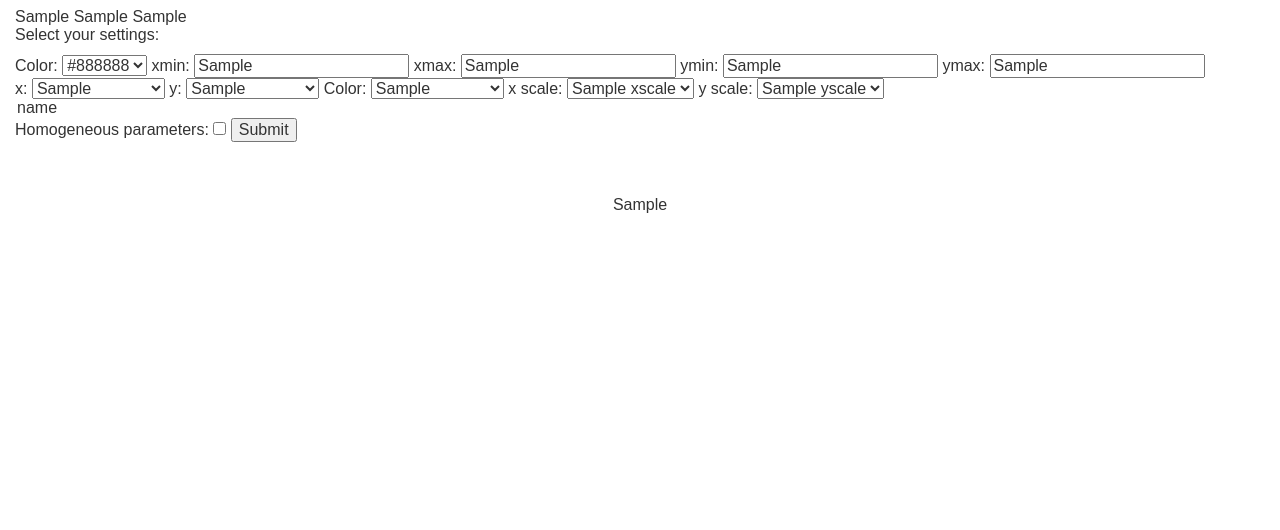
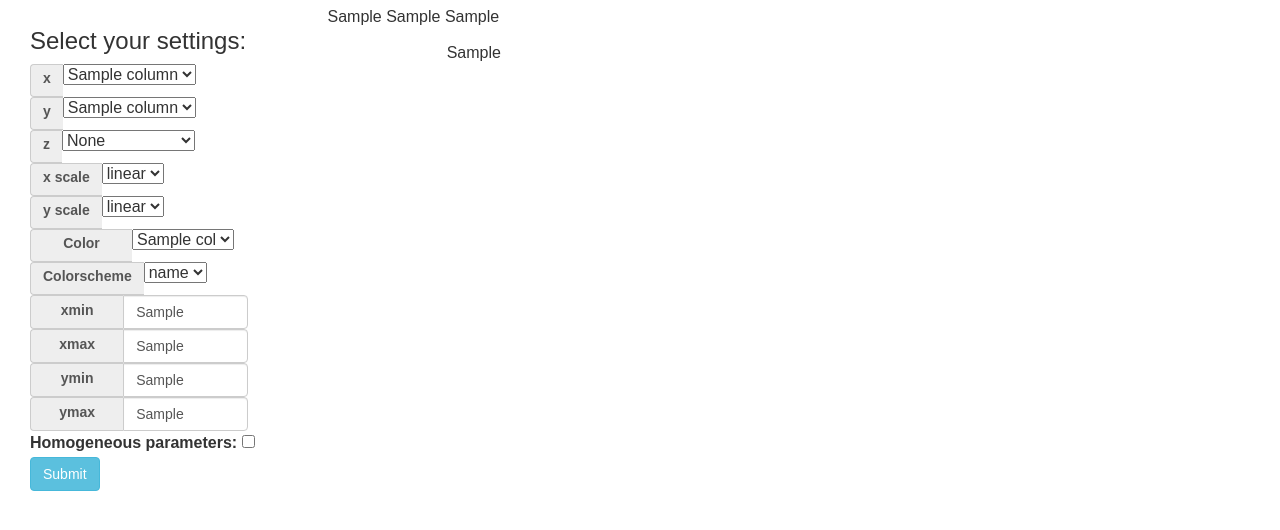
Before and after one commit to DanielAndreasen/SWEETer-Cat, a Flask app: template sweetercat/templates/plot.html in a window 1280 px wide. Shown: the part 64-594 px from the top of the page. Run offline with Flask 2, Linux system fonts and the light colour scheme; the template is opened without the code that fills it: most values are stand-ins (such as "Sample title", 1, 10 or a date in 2020); parts of the project's set-up code (start-up, migrations or seed data) failed here and were passed over; some libraries are stand-ins or nearby versions.

Commit message:
Better layout for plot pages and remove duplicate options

```diff
--- a/sweetercat/templates/plot.html
+++ b/sweetercat/templates/plot.html
@@ -8,53 +8,94 @@
 
     {{ plot_script|indent(4)|safe }}
     <!-- A simple form for changing the graph -->
-    <p> Select your settings: </p>
-    <form name="color_button" method='POST'>
-        Color:
-        <select name="color">
-            {% for color in colors %}
-              <option {{ "selected" if color|indent(4)|safe == "{{ color }}" }} value="{{ color }}">{{ color }}</option>
-            {% endfor %}
-            <option selected="selected">{{ color }}</option>
-        </select>
-        xmin: <input type="text" name="x1" value="{{ x1 }}">
-        xmax: <input type="text" name="x2" value="{{ x2 }}">
-        ymin: <input type="text" name="y1" value="{{ y1 }}">
-        ymax: <input type="text" name="y2" value="{{ y2 }}">
-        <br>
-        x:
+    <div class="col-lg-3">
+    <h3>Select your settings: </h3>
+      <form class="form-inline" name="color_button" method='POST'>
+
+        <div class="input-group">
+          <span class="input-group-addon"><label>x</label></span>
           <select name="x">
           {% for column in columns %}
+            {% if column == x %}
+              <option selected="selected">{{ x }}</option>
+            {% else %}
               <option value="{{ column }}">{{ column }}</option>
+            {% endif %}
           {% endfor %}
-          <option selected="selected">{{ x }}</option>
         </select>
-        y:
+        </div>
+        <br>
+
+        <div class="input-group">
+          <span class="input-group-addon"><label>y</label></span>
           <select name="y">
           {% for column in columns %}
+            {% if column == y %}
+              <option selected="selected">{{ y }}</option>
+            {% else %}
               <option value="{{ column }}">{{ column }}</option>
+            {% endif %}
           {% endfor %}
-          <option selected="selected">{{ y }}</option>
         </select>
-        Color:
+        </div>
+        <br>
+
+        <div class="input-group">
+          <span class="input-group-addon"><label>z</label></span>
           <select name="z">
           <option value="None">None</option>
           {% for column in columns %}
+            {% if column == z %}
+              <option selected="selected">{{ z }}</option>
+            {% else %}
               <option value="{{ column }}">{{ column }}</option>
+            {% endif %}
           {% endfor %}
-          <option selected="selected">{{ z }}</option>
         </select>
-        x scale:
+        </div>
+        <br>
+
+        <div class="input-group">
+          <span class="input-group-addon"><label>x scale</label></span>
           <select name="xscale">
-          <option value="linear">Linear</option>
-          <option value="log">Log</option>
-          <option selected="selected">{{ xscale }}</option>
+            {% for scale in ['linear', 'log'] %}
+              {% if scale == xscale %}
+                <option selected="selected" value="{{ scale }}">{{ scale }}</option>
+              {% else %}
+                <option value="{{ scale }}">{{ scale }}</option>
+              {% endif %}
+            {% endfor %}
         </select>
-        y scale:
+        </div>
+        <br>
+
+        <div class="input-group">
+          <span class="input-group-addon"><label>y scale</label></span>
           <select name="yscale">
-          <option value="linear">Linear</option>
-          <option value="log">Log</option>
-          <option selected="selected">{{ yscale }}</option>
+            {% for scale in ['linear', 'log'] %}
+              {% if scale == yscale %}
+                <option selected="selected" value="{{ scale }}">{{ scale }}</option>
+              {% else %}
+                <option value="{{ scale }}">{{ scale }}</option>
+              {% endif %}
+            {% endfor %}
+        </select>
+        </div>
+        <br>
+
+        <div class="input-group">
+          <span style="width:50%" class="input-group-addon"><label>Color</label></span>
+          <select name="color">
+            {% for col in colors %}
+              {% if col == color %}
+                <option selected="selected" value="{{ col }}">{{ col }}</option>
+              {% else %}
+                <option value="{{ col }}">{{ col }}</option>
+              {% endif %}
+            {% endfor %}
+        </select>
+        </div>
+        <br>
 
         <div class="input-group">
           <span style="width:50%" class="input-group-addon"><label>Colorscheme</label></span>
@@ -67,13 +108,35 @@
               {% endif %}
             {% endfor %}
         </select>
-        Homogeneous parameters: <input type="checkbox" name="checkboxes" value="homo" {{'checked="checked"' if "homo" in checkboxes else ""}}/>
-        <button type="submit">Submit</button>
+        </div>
+        <br>
+
+        <div class="input-group">
+          <span style="width:33%" class="input-group-addon"><label>xmin</label></span>
+          <input style="width:66%" type="text" class="form-control" name="x1" value="{{ x1 }}">
+        </div>
+        <div class="input-group">
+          <span style="width:33%" class="input-group-addon"><label>xmax</label></span>
+          <input style="width:66%" type="text" class="form-control" name="x2" value="{{ x2 }}">
+        </div>
+        <div class="input-group">
+          <span style="width:33%" class="input-group-addon"><label>ymin</label></span>
+          <input style="width:66%" type="text" class="form-control" name="y1" value="{{ y1 }}">
+        </div>
+        <div class="input-group">
+          <span style="width:33%" class="input-group-addon"><label>ymax</label></span>
+          <input style="width:66%" type="text" class="form-control" name="y2" value="{{ y2 }}">
+        </div>
+
+        <label>Homogeneous parameters:</label> <input type="checkbox" name="checkboxes" value="homo" {{ 'checked="checked"' if "homo" in checkboxes else ""}}/>
+
+        <br>
+        <button class="btn btn-info" type="submit">Submit</button>
     </form>
-
-    <br><br><br>
-    <center>
+  </div>
+  <div class="col-lg-offset-1 col-lg-8">
+    <br>
     {{ plot_div|indent(4)|safe }}
-    </center>
+  </div>
 
 {% endblock %}
```
Lines whose indentation alone changed are shown as unchanged.
